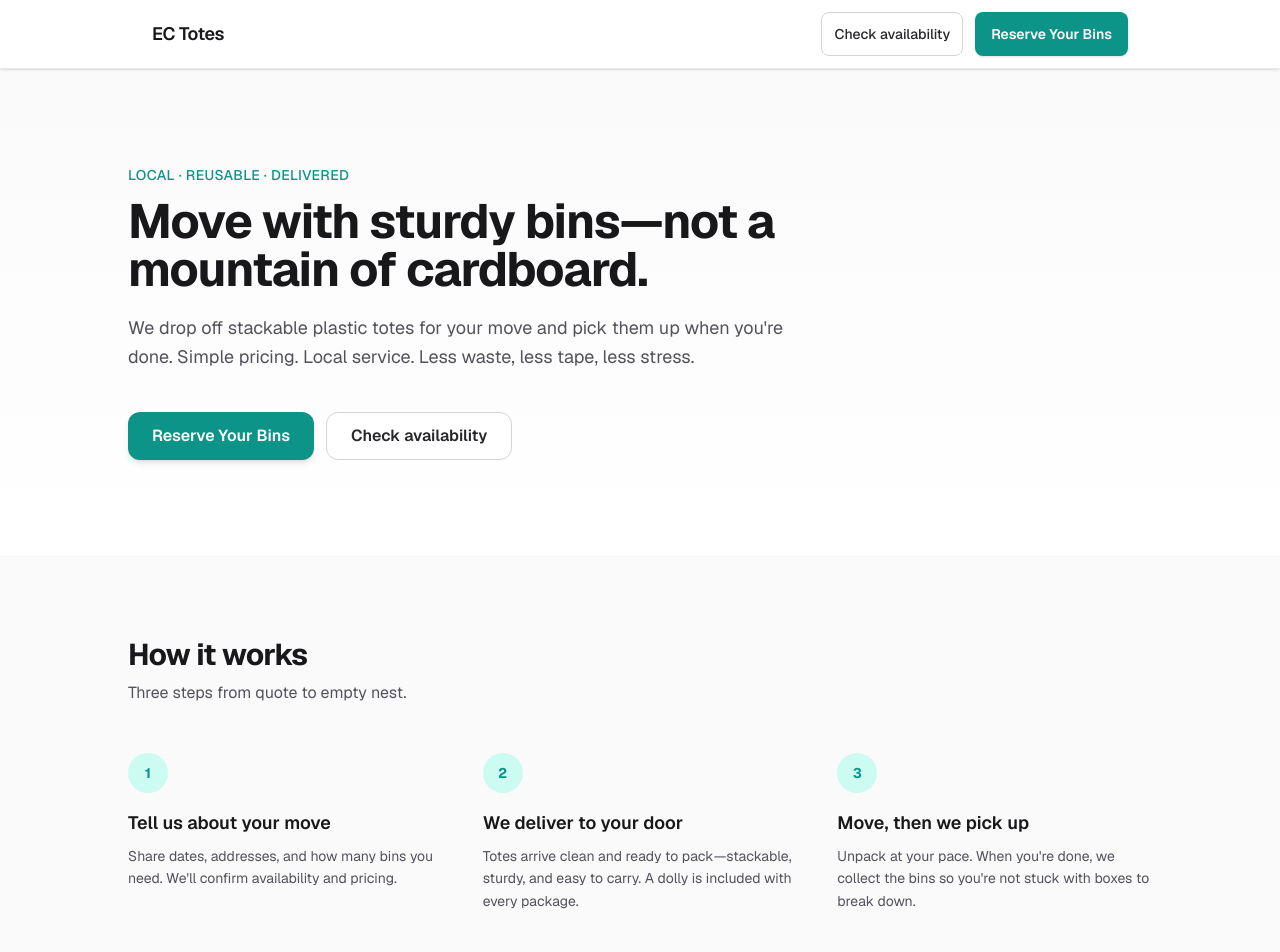
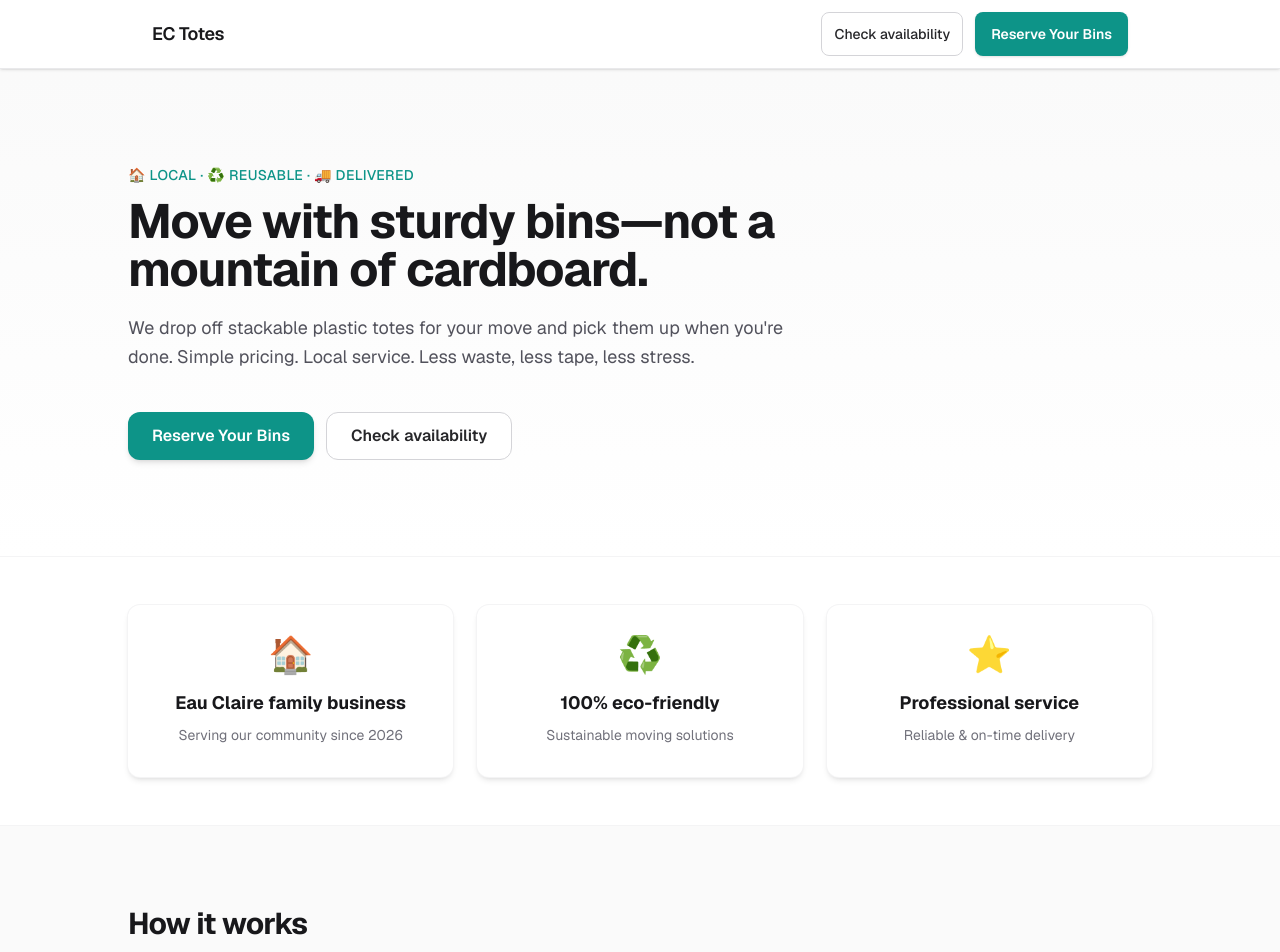
Before and after one commit to papaflavaflave/ec-totes, a Next.js app: page / in a window 1280 px wide. Shown: the top 952 px of the page. Built offline with nearby package versions, Linux system fonts and the light colour scheme.

Commit message:
emoji action

```diff
--- a/app/page.tsx
+++ b/app/page.tsx
@@ -1,5 +1,6 @@
 import { SiteHeader } from "@/components/site-header";
 import { Hero } from "@/components/sections/hero";
+import { TrustHighlights } from "@/components/sections/trust-highlights";
 import { HowItWorks } from "@/components/sections/how-it-works";
 import { Pricing } from "@/components/sections/pricing";
 import { WhyTotes } from "@/components/sections/why-totes";
@@ -14,6 +15,7 @@ export default function Home() {
       <SiteHeader />
       <main className="flex flex-1 flex-col">
         <Hero />
+        <TrustHighlights />
         <HowItWorks />
         <Pricing />
         <WhyTotes />
--- a/components/sections/hero.tsx
+++ b/components/sections/hero.tsx
@@ -5,7 +5,7 @@ export function Hero() {
     <section className="border-b border-zinc-100 bg-gradient-to-b from-zinc-50 to-white px-4 py-16 sm:px-6 sm:py-24">
       <div className="mx-auto max-w-5xl">
         <p className="mb-3 text-sm font-medium uppercase tracking-wide text-[var(--accent)]">
-          Local · Reusable · Delivered
+          {hero.eyebrow}
         </p>
         <h1 className="max-w-3xl text-4xl font-bold tracking-tight text-zinc-900 sm:text-5xl">
           {hero.headline}
--- a/components/sections/how-it-works.tsx
+++ b/components/sections/how-it-works.tsx
@@ -11,6 +11,9 @@ export function HowItWorks() {
         <ol className="mt-12 grid gap-10 sm:grid-cols-3">
           {howItWorks.steps.map((step, i) => (
             <li key={step.title} className="relative">
+              <span className="mb-2 block text-3xl leading-none" aria-hidden>
+                {step.emoji}
+              </span>
               <span
                 className="mb-4 flex h-10 w-10 items-center justify-center rounded-full bg-[var(--accent-soft)] text-sm font-bold text-[var(--accent)]"
                 aria-hidden
--- /dev/null
+++ b/components/sections/trust-highlights.tsx
@@ -0,0 +1,27 @@
+import { trustHighlights } from "@/content/site";
+
+export function TrustHighlights() {
+  return (
+    <section
+      className="border-b border-zinc-100 bg-white px-4 py-10 sm:px-6 sm:py-12"
+      aria-label="Why choose us"
+    >
+      <div className="mx-auto max-w-5xl">
+        <ul className="grid gap-6 sm:grid-cols-3">
+          {trustHighlights.map((item) => (
+            <li
+              key={item.title}
+              className="flex flex-col items-center rounded-xl bg-white px-5 py-8 text-center shadow-md ring-1 ring-zinc-100"
+            >
+              <span className="text-4xl leading-none" aria-hidden>
+                {item.emoji}
+              </span>
+              <h3 className="mt-4 text-lg font-bold text-zinc-900">{item.title}</h3>
+              <p className="mt-2 text-sm text-zinc-500">{item.subtext}</p>
+            </li>
+          ))}
+        </ul>
+      </div>
+    </section>
+  );
+}
--- a/components/sections/why-totes.tsx
+++ b/components/sections/why-totes.tsx
@@ -11,6 +11,9 @@ export function WhyTotes() {
         <ul className="mt-10 grid gap-8 sm:grid-cols-3">
           {whyTotes.points.map((p) => (
             <li key={p.title}>
+              <span className="mb-2 block text-2xl leading-none" aria-hidden>
+                {p.emoji}
+              </span>
               <h3 className="text-lg font-semibold text-zinc-900">{p.title}</h3>
               <p className="mt-2 text-sm leading-relaxed text-zinc-600">{p.body}</p>
             </li>
--- a/content/site.ts
+++ b/content/site.ts
@@ -18,26 +18,50 @@ export const nav = {
 };
 
 export const hero = {
+  /** Small label above the headline — emojis optional */
+  eyebrow: "🏠 Local · ♻️ Reusable · 🚚 Delivered",
   headline: "Move with sturdy bins—not a mountain of cardboard.",
   subheadline:
     "We drop off stackable plastic totes for your move and pick them up when you're done. Simple pricing. Local service. Less waste, less tape, less stress.",
 };
+
+/** Three-up trust cards (emoji + title + line) — edit copy anytime */
+export const trustHighlights = [
+  {
+    emoji: "🏠",
+    title: "Eau Claire family business",
+    subtext: "Serving our community since 2026",
+  },
+  {
+    emoji: "♻️",
+    title: "100% eco-friendly",
+    subtext: "Sustainable moving solutions",
+  },
+  {
+    emoji: "⭐",
+    title: "Professional service",
+    subtext: "Reliable & on-time delivery",
+  },
+] as const;
 
 export const howItWorks = {
   title: "How it works",
   subtitle: "Three steps from quote to empty nest.",
   steps: [
     {
+      emoji: "📋",
       title: "Tell us about your move",
       description:
         "Share dates, addresses, and how many bins you need. We'll confirm availability and pricing.",
     },
     {
+      emoji: "🚚",
       title: "We deliver to your door",
       description:
         "Totes arrive clean and ready to pack—stackable, sturdy, and easy to carry. A dolly is included with every package.",
     },
     {
+      emoji: "📦",
       title: "Move, then we pick up",
       description:
         "Unpack at your pace. When you're done, we collect the bins so you're not stuck with boxes to break down.",
@@ -105,14 +129,17 @@ export const whyTotes = {
   subtitle: "Built for real moves—not one-trip boxes.",
   points: [
     {
+      emoji: "💪",
       title: "Stronger and stackable",
       body: "Rigid walls protect dishes and books. Stack safely without crushing what's underneath.",
     },
     {
+      emoji: "✨",
       title: "No tape spiral",
       body: "Lidded bins snap shut. Spend time packing, not building and sealing boxes.",
     },
     {
+      emoji: "🌧️",
       title: "Reusable and cleaner",
       body: "No soggy cardboard on rainy days—and no pile of boxes at the curb when you're done.",
     },
```
